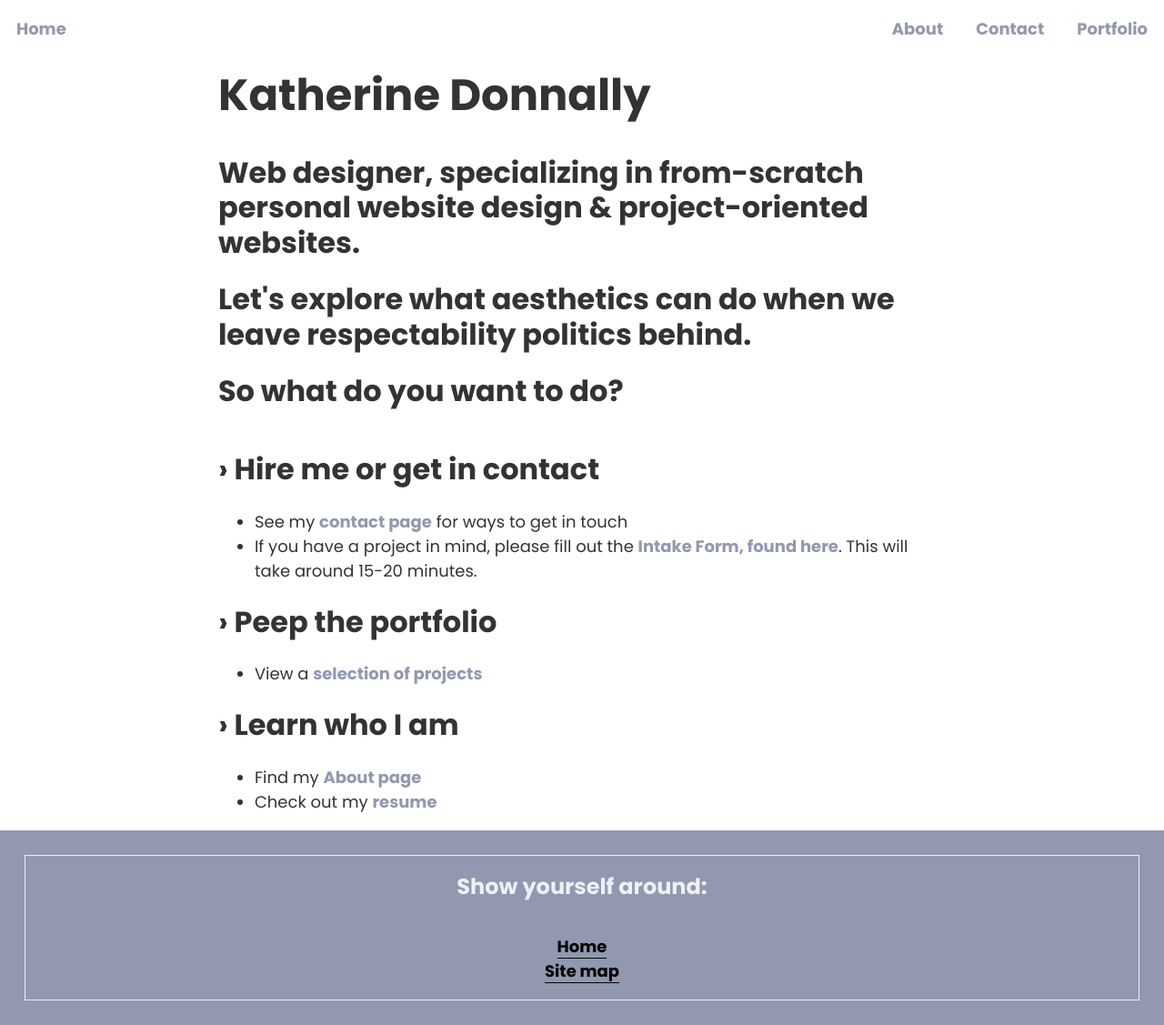
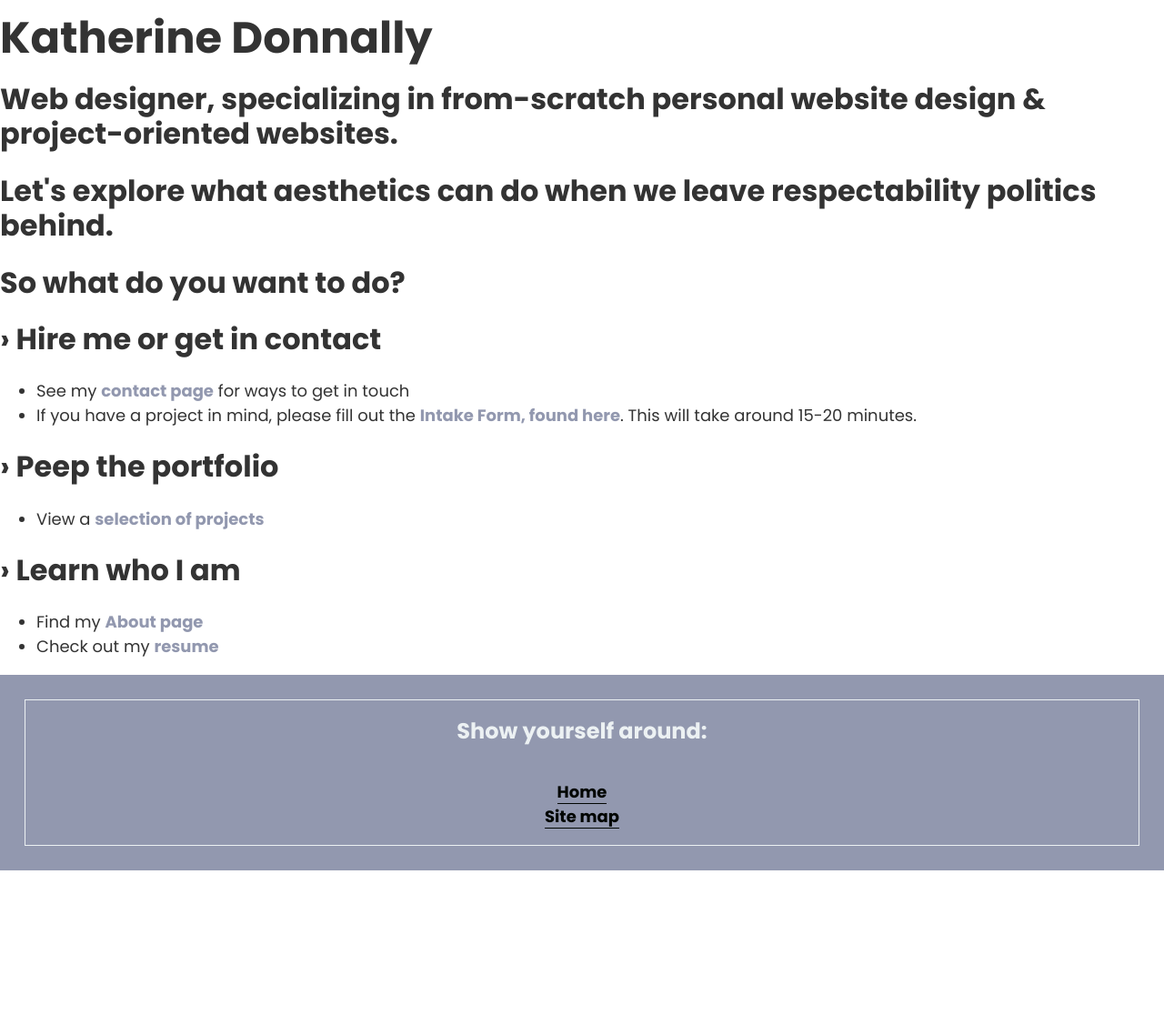
Before and after one commit to kbdonnally/katherinedoes.design, a Jekyll site: the page built from pages/real/new-home.html, in a window 1280 px wide. Shown: the whole page at 91% size. Built offline with Jekyll 4.4.1, drawn with Linux system fonts in a browser that asks for light colours; some web fonts are replaced; after the commit the page ends 957 px from its top, so only the background shows below that.

Commit message:
Add content wrapper around new home & add new layout for it
- Layout doesn't include navigation to leave room for new one

```diff
--- /dev/null
+++ b/_layouts/no-style.html
@@ -0,0 +1,26 @@
+<!DOCTYPE html>
+<html>
+
+<head>
+    <meta charset="UTF-8">
+    <meta name="viewport" content="width=device-width,initial-scale=1">
+
+    {% capture fulltitle %}
+      {% if page.title %}{{ page.title | escape | append: " | Katherine Donnally Designs Things" }}{% else %}{{ site.title | escape }}{% endif %}
+    {% endcapture %}
+
+    <title>{{ fulltitle }}</title>
+    <!--meta name="author" content="name">
+    <meta name="description" content="description here">
+    <meta name="keywords" content="keywords,here"-->
+    <link rel="shortcut icon" href="{{ site.baseurl }}/favicon.ico" type="image/x-icon">
+    <link href="https://fonts.googleapis.com/css?family=Oswald:400,400i,600,600i,700,700i|Poppins:400,400i,700,700i" rel="stylesheet">
+    <link rel="stylesheet" href="{{ 'assets/css/style.css' | relative_url }}" type="text/css">
+</head>
+
+<body>
+        {{ content }}
+    {% include footer.html %}
+</body>
+
+</html>
--- a/pages/real/new-home.html
+++ b/pages/real/new-home.html
@@ -1,10 +1,11 @@
 ---
 title: New Home
-layout: default
+layout: no-style
 permalink: /new-home/
 ---
 
 <main class="home">
+	<main class="home-content-wrapper">
 		<section class="home__name">
 			<h1>Katherine Donnally</h1>
 		</section>
@@ -50,3 +51,4 @@ permalink: /new-home/
 			</section>
 		</section>
 	</main>
+</main>
```
Lines whose indentation alone changed are shown as unchanged.
